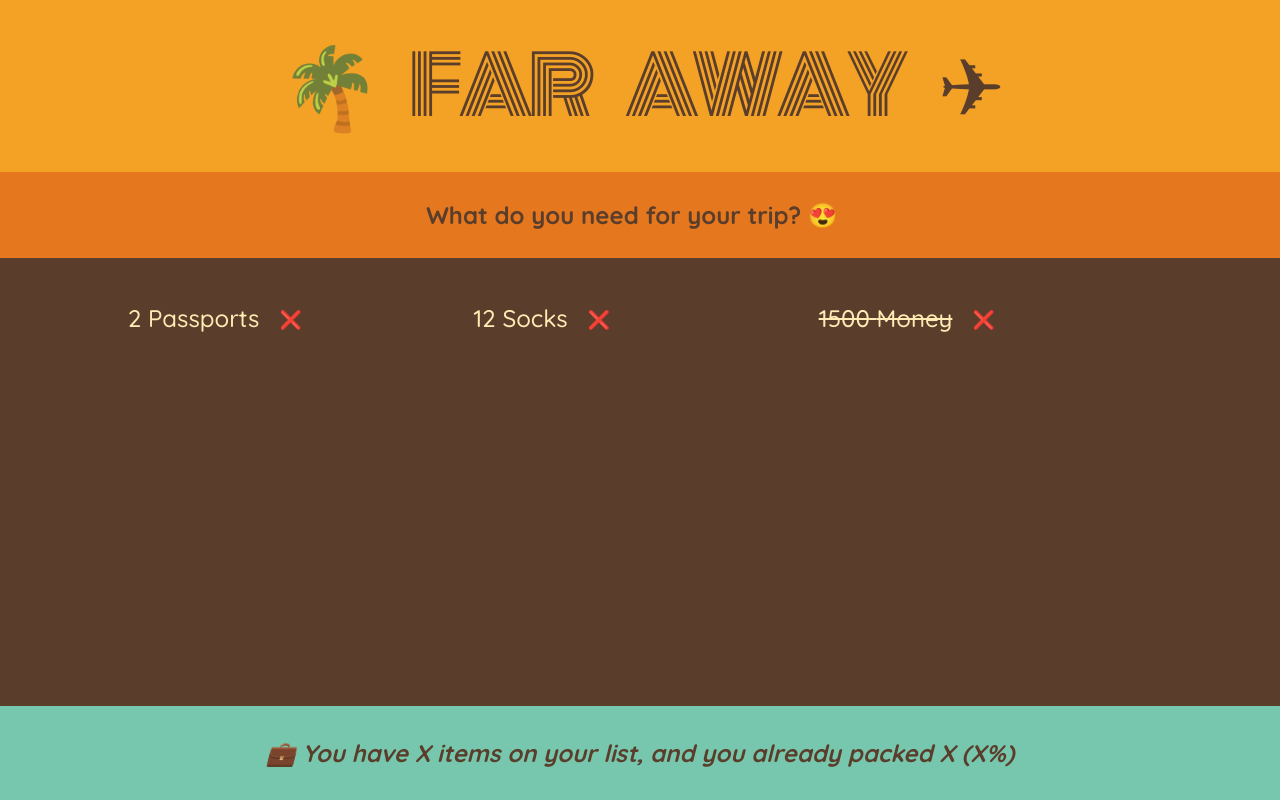
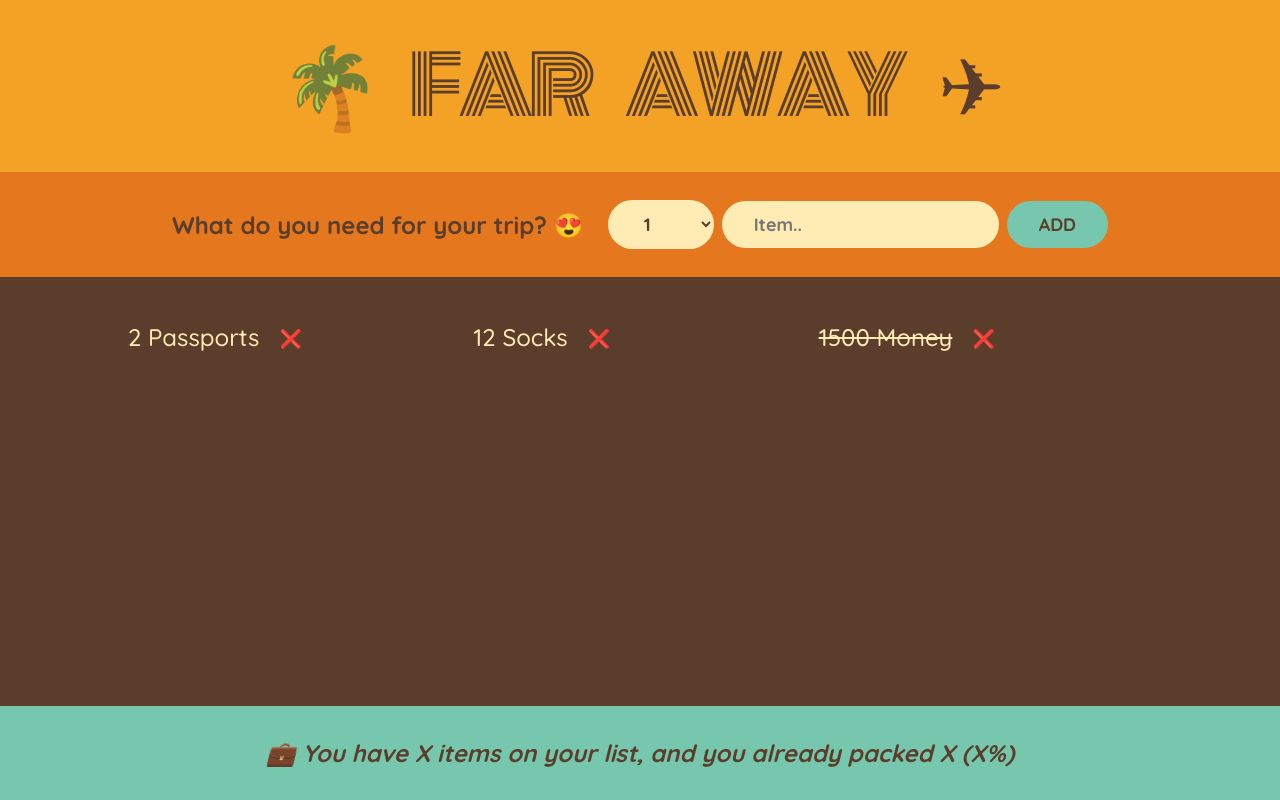
Before and after one commit to bylevskijSV/travel-list, a React (Create React App) app: page / in a window 1280 px wide. Built offline with nearby package versions, Linux system fonts and the light colour scheme.

Commit message:
add 20 options of select in form

```diff
--- a/src/App.js
+++ b/src/App.js
@@ -21,9 +21,18 @@
 
 function Form() {
   return (
-    <div className="add-form">
+    <form className="add-form">
       <h3>What do you need for your trip? 😍</h3>
-    </div>
+      <select>
+        {Array.from({ length: 20 }, (_, i) => i + 1).map((num) => (
+          <option value={num} key={num}>
+            {num}
+          </option>
+        ))}
+      </select>
+      <input type="text" placeholder="Item.." />
+      <button>Add</button>
+    </form>
   );
 }
 
```
